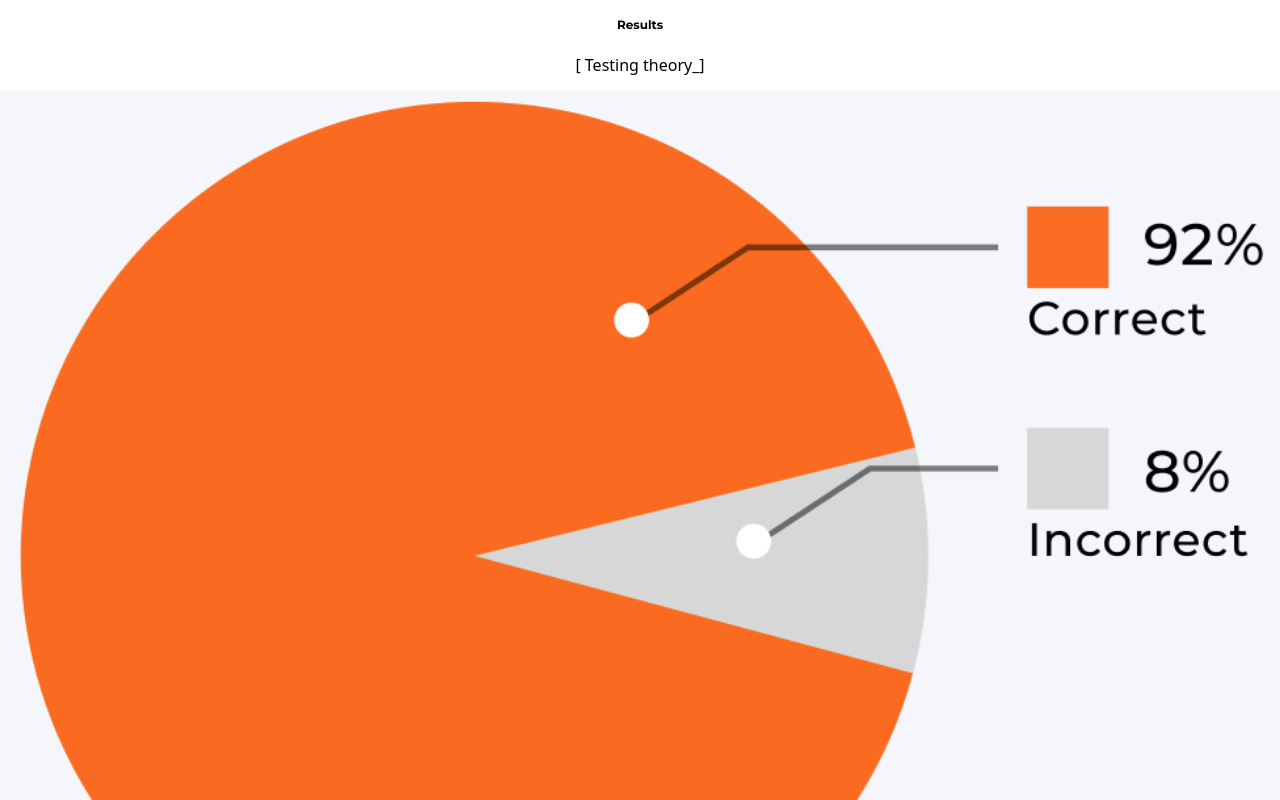
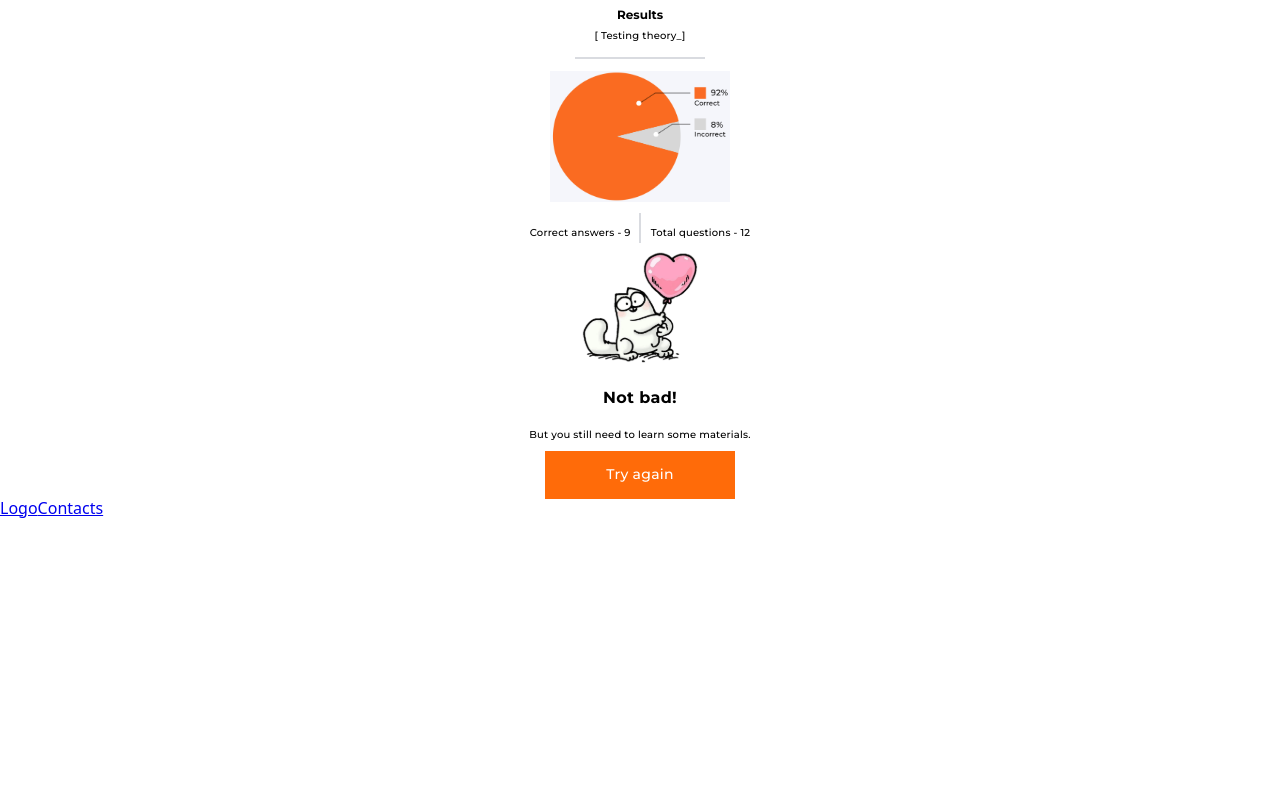
Before and after one commit to alexandr90h/qa-test-app-front, a React (Create React App) app: page /auth in a window 1280 px wide. Shown: the top 800 px of the page. Built offline with nearby package versions, Linux system fonts and the light colour scheme.

Commit message:
add sass-module and styles

```diff
--- a/src/components/Results/Results.jsx
+++ b/src/components/Results/Results.jsx
@@ -1,25 +1,27 @@
 import graf from '../../img/graf.png';
 import cat from '../../img/cat.svg';
-import s from './Results.module.css';
+import s from './Results.module.scss';
 
 export default function Results() {
   return (
     <container className={s.mainConteiner}>
-      <h2 className={s.heading}>Results</h2>
-      <p>[ Testing theory_]</p>
-      <div></div>
+      <h2 className={s.title}>Results</h2>
+      <p className={s.textContent1}>[ Testing theory_]</p>
+      <div className={s.lineHorizontal}></div>
       <div>
-        <img src={graf} alt="" />
+        <img className={s.imgGraf} src={graf} alt="" />
       </div>
-      <div>
+      <div className={s.resultTextContent}>
         <p>Correct answers - 9</p>
-        <div></div>
+        <div className={s.lineVertical}></div>
         <p>Total questions - 12</p>
       </div>
-      <img src={cat} alt="" />
-      <p>Not bad!</p>
-      <p>But you still need to learn some materials.</p>
-      <button>Try again</button>
+      <img className={s.catImage} src={cat} alt="" />
+      <p className={s.grateText}>Not bad!</p>
+      <p className={s.sentenceText}>
+        But you still need to learn some materials.
+      </p>
+      <button className={s.btnTryAgain}>Try again</button>
     </container>
   );
 }
--- a/src/components/Results/Results.module.css
+++ /dev/null
@@ -1,17 +0,0 @@
-@import url('https://fonts.googleapis.com/css2?family=Montserrat:wght@100;300;400;500;600;700&display=swap');
-.mainConteiner {
-  padding-top: 30px;
-  padding-bottom: 40px;
-  text-align: center;
-}
-.heading {
-  font-family: Montserrat;
-  font-style: normal;
-  font-weight: bold;
-  font-size: 12px;
-  line-height: 30px;
-  text-align: center;
-}
-.mainConteiner img {
-  width: 100%;
-}
--- /dev/null
+++ b/src/components/Results/Results.module.scss
@@ -0,0 +1,101 @@
+@import url('https://fonts.googleapis.com/css2?family=Montserrat:wght@100;300;400;500;600;700&display=swap');
+.mainConteiner {
+  padding-top: 30px;
+  padding-bottom: 40px;
+  text-align: center;
+  font-family: Montserrat;
+  font-style: normal;
+}
+.title {
+  margin: 0;
+  padding: 0;
+  font-weight: bold;
+  font-size: 12px;
+  line-height: 30px;
+  text-align: center;
+}
+.textContent1 {
+  margin: 0;
+  margin-bottom: 15px;
+  padding: 0;
+  font-weight: 500;
+  font-size: 10px;
+  line-height: 12px;
+  text-align: center;
+  letter-spacing: 0.02em;
+}
+.lineHorizontal {
+  margin-left: auto;
+  margin-right: auto;
+  width: 130px;
+  height: 0px;
+  opacity: 0.15;
+  border: 1px solid #00122f;
+}
+.imgGraf {
+  margin-top: 12px;
+  width: 180px;
+}
+
+.resultTextContent {
+  position: relative;
+  display: flex;
+  gap: 20px;
+  justify-content: center;
+  align-items: center;
+  font-weight: 500;
+  font-size: 10px;
+  line-height: 12px;
+  letter-spacing: 0.02em;
+  p {
+    padding: 0;
+    margin: 0;
+    margin-top: 20px;
+    height: 20px;
+  }
+}
+.lineVertical {
+  position: absolute;
+  width: 30px;
+  top: 20px;
+  height: 0;
+  opacity: 0.15;
+  border: 1px solid #00122f;
+  transform: rotate(-90deg);
+}
+.catImage {
+  display: block;
+  margin-left: auto;
+  margin-right: auto;
+  width: 120px;
+  height: 120px;
+}
+.grateText {
+  font-weight: bold;
+  font-size: 16px;
+  line-height: 30px;
+  letter-spacing: 0.02em;
+}
+.sentenceText {
+  font-weight: 500;
+  font-size: 10px;
+  line-height: 12px;
+  text-align: center;
+  letter-spacing: 0.02em;
+}
+.btnTryAgain {
+  display: block;
+  margin: 0;
+  margin-left: auto;
+  margin-right: auto;
+  padding: 0;
+  width: 190px;
+  height: 48px;
+  background-color: #ff6b09;
+  color: #fff;
+  border: none;
+  font-weight: 500;
+  font-size: 14px;
+  line-height: 17px;
+  letter-spacing: 0.02em;
+}
```
